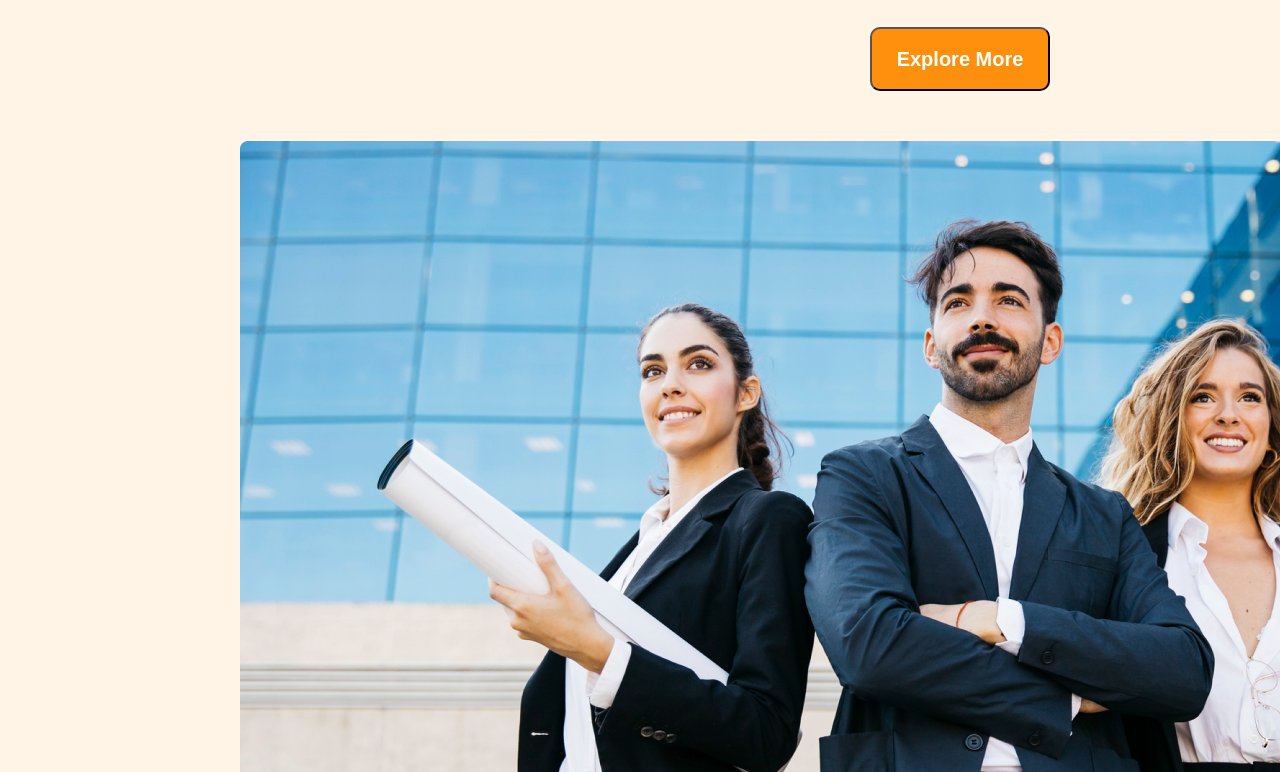
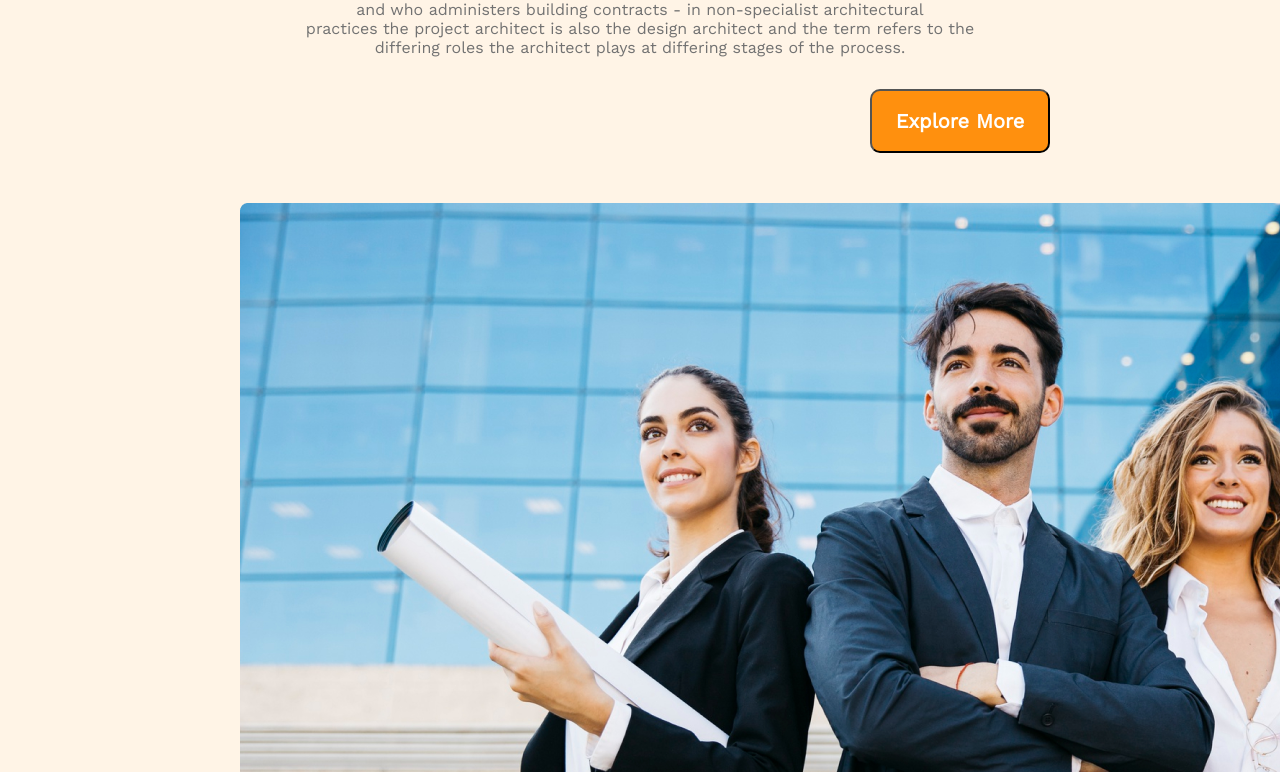
Before and after one commit to Emon401/G3-Architects, a plain HTML site: page index.html in a window 1280 px wide. Shown: the part 458-1230 px from the top of the page. Drawn offline with nearby package versions, Linux system fonts and the light colour scheme.

Commit message:
add font

```diff
--- a/index.html
+++ b/index.html
@@ -6,6 +6,9 @@
     <meta name="viewport" content="width=device-width, initial-scale=1.0">
     <title>G3 Architects</title>
     <link rel="stylesheet" href="style/architects.css">
+    <link rel="preconnect" href="https://fonts.googleapis.com">
+    <link rel="preconnect" href="https://fonts.gstatic.com" crossorigin>
+    <link href="https://fonts.googleapis.com/css2?family=Open+Sans&family=Poppins&family=Work+Sans&display=swap" rel="stylesheet">
 
 </head>
 <body>
--- a/style/architects.css
+++ b/style/architects.css
@@ -1,5 +1,6 @@
 *{
     margin: 0;
+    font-family: 'Work Sans', sans-serif;
 }
 /* header style  */
 .header{
```
